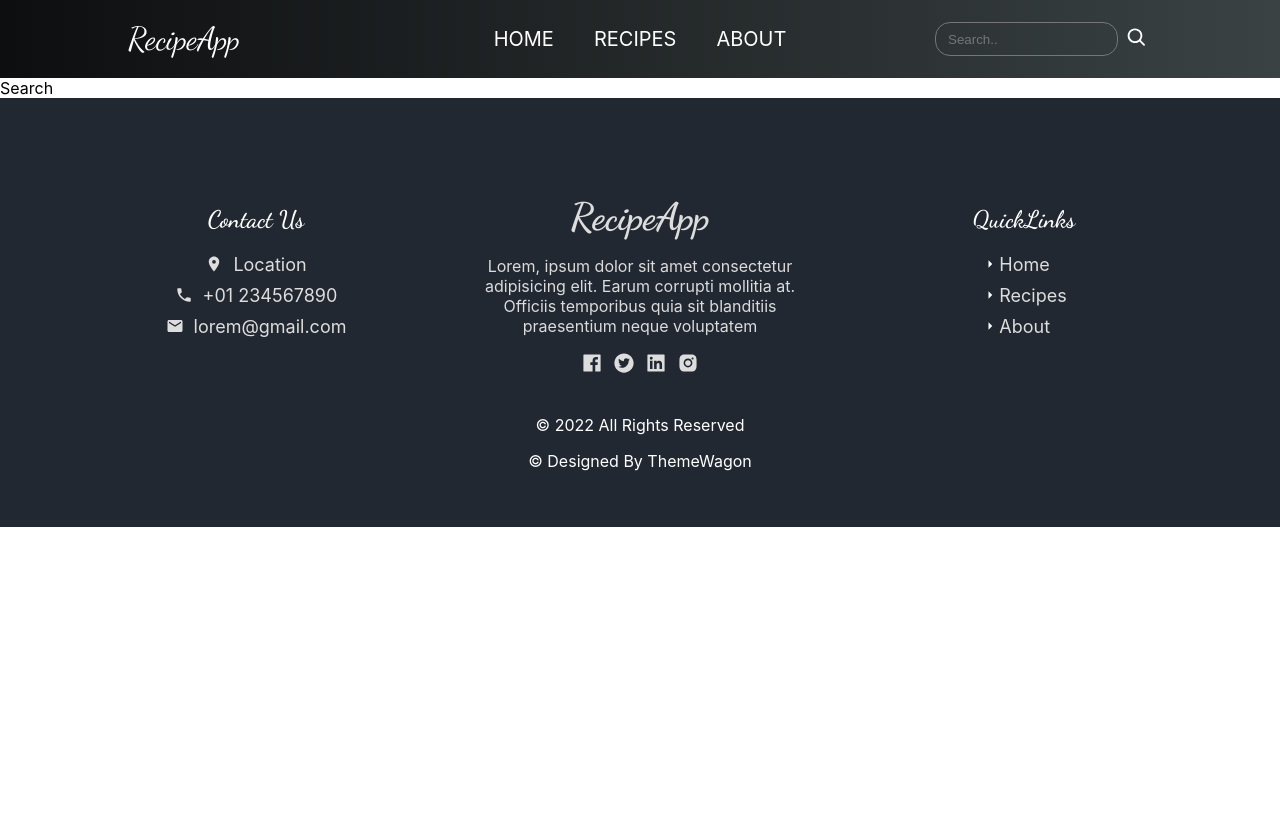
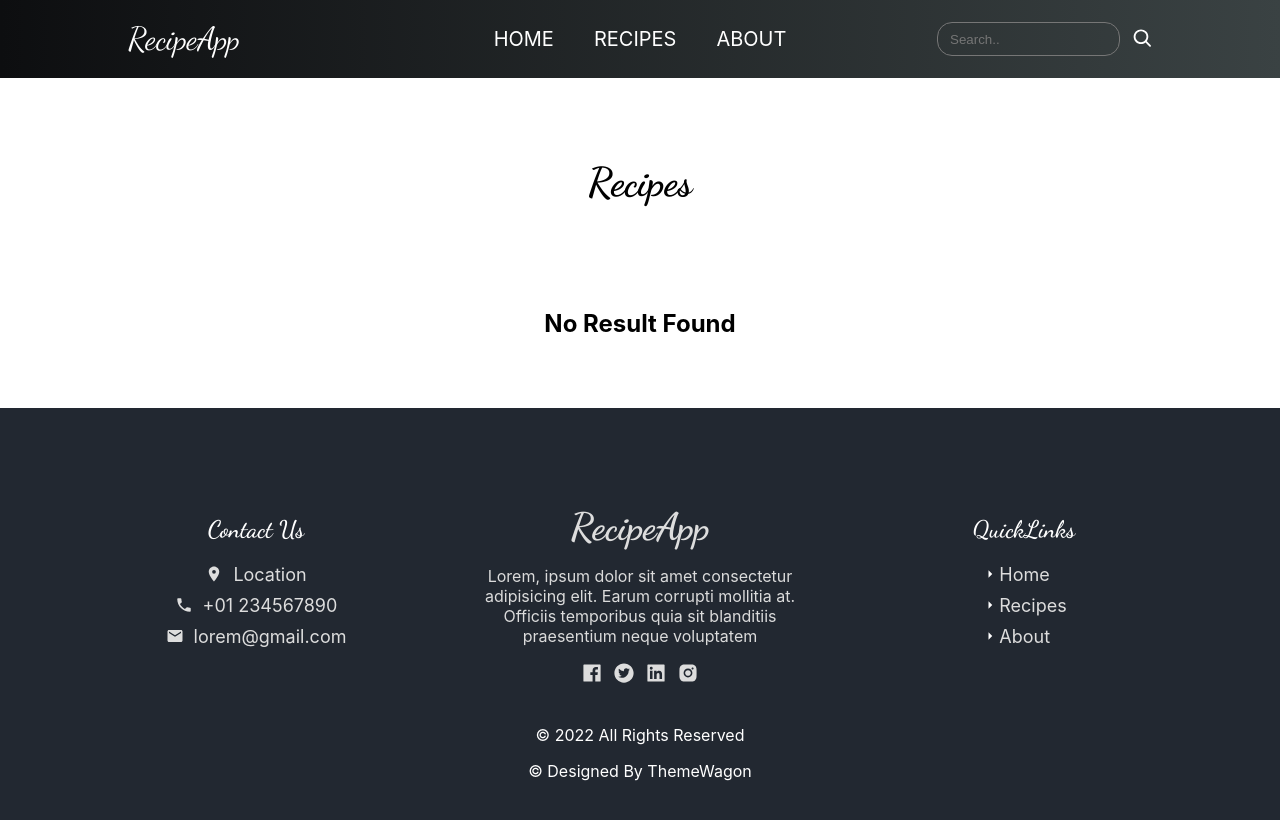
Before and after one commit to onurbyr/react-recipe-app, a React (Create React App) app: page /search in a window 1280 px wide. Shown: the top 820 px of the page. Built offline with nearby package versions, Linux system fonts and the light colour scheme.

Commit message:
Search 2

```diff
--- a/src/App.css
+++ b/src/App.css
@@ -8,6 +8,15 @@
   -moz-background-size: cover;
   -o-background-size: cover;
   background-size: cover;
+}
+
+button {
+  background-color: transparent;
+  background-repeat: no-repeat;
+  border: none;
+  cursor: pointer;
+  overflow: hidden;
+  outline: none;
 }
 
 /* ---navbar */
@@ -81,17 +90,6 @@ nav a:hover {
 .search-container input:focus {
   outline: none;
 }
-
-
-button {
-  background-color: transparent;
-  background-repeat: no-repeat;
-  border: none;
-  cursor: pointer;
-  overflow: hidden;
-  outline: none;
-}
-
 
 .menu--deactive {
   height: 0;
@@ -327,6 +325,16 @@ button {
 
 /* about ---*/
 
+/* --- search */
+
+.no-result {
+  display: flex;
+  flex: 1;
+  justify-content: center;
+}
+
+/* search --- */
+
 
 
 /* --- footer */
@@ -441,10 +449,6 @@ button {
     justify-content: center;
   }
 
-  .search-container button {
-    margin-right: 0;
-  }
-
   .menu {
     flex: 1;
     display: flex;
--- a/src/components/Header.js
+++ b/src/components/Header.js
@@ -1,5 +1,4 @@
 import { useEffect, useRef } from "react";
-import "../App.css";
 import { CgSearch, CgMenu } from "react-icons/cg";
 import { Link, useNavigate, useLocation } from "react-router-dom";
 import { useSelector, useDispatch } from "react-redux";
@@ -60,9 +59,9 @@ const Header = () => {
             placeholder="Search.."
             name="search"
           />
-          <button type="submit">
-            <CgSearch style={{ color: "white", fontSize: "22px" }} />
-          </button>
+          <CgSearch
+            style={{ color: "white", fontSize: "22px", marginLeft: "10px" }}
+          />
         </div>
       </div>
     </header>
--- a/src/pages/Home.js
+++ b/src/pages/Home.js
@@ -1,5 +1,4 @@
 import { useEffect, useState } from "react";
-import "../App.css";
 import "react-responsive-carousel/lib/styles/carousel.min.css";
 import { Carousel } from "react-responsive-carousel";
 import { BsFillCircleFill } from "react-icons/bs";
--- a/src/pages/Recipes.js
+++ b/src/pages/Recipes.js
@@ -1,5 +1,4 @@
 import { useRef, useEffect } from "react";
-import "../App.css";
 import { BsFillArrowRightCircleFill } from "react-icons/bs";
 import { useDispatch, useSelector } from "react-redux";
 import {
--- a/src/pages/Search.js
+++ b/src/pages/Search.js
@@ -1,9 +1,47 @@
 import React from "react";
 import { useSelector } from "react-redux";
+import { BsFillArrowRightCircleFill } from "react-icons/bs";
+import { LazyLoadImage } from "react-lazy-load-image-component";
+import "react-lazy-load-image-component/src/effects/opacity.css";
 
 const Search = () => {
-  const search = useSelector((state) => state.header);
-  return <div>Search</div>;
+  const header = useSelector((state) => state.header);
+
+  return (
+    <div className="recipes-container">
+      <h2 className="recipes-text">Recipes</h2>
+      <div className="recipe-cards">
+        {header.search &&
+          header.search.map((item, index) => {
+            return (
+              <div className="box" key={index}>
+                <div className="img-box">
+                  <LazyLoadImage
+                    alt=""
+                    src={item.strMealThumb}
+                    effect="opacity"
+                  />
+                </div>
+                <div className="detail-box">
+                  <h2>{item.strMeal}</h2>
+                  <button>
+                    <BsFillArrowRightCircleFill
+                      size={"40px"}
+                      color={"#ffbe33"}
+                    />
+                  </button>
+                </div>
+              </div>
+            );
+          })}
+        {header.search ? null : (
+          <div className="no-result">
+            <h2>No Result Found</h2>
+          </div>
+        )}
+      </div>
+    </div>
+  );
 };
 
 export default Search;
--- a/src/redux/actions/headerActions.js
+++ b/src/redux/actions/headerActions.js
@@ -11,11 +11,10 @@ export const getSearch = (params) => {
   return async (dispatch) => {
     try {
       const res = await api.header.search({ s: params });
-      if (res.meals)
-        dispatch({
-          type: GET_SEARCH,
-          payload: res.meals,
-        });
+      dispatch({
+        type: GET_SEARCH,
+        payload: res.meals,
+      });
     } catch (error) {
       console.warn("ERROR : getSearch : ", error);
     }
```
